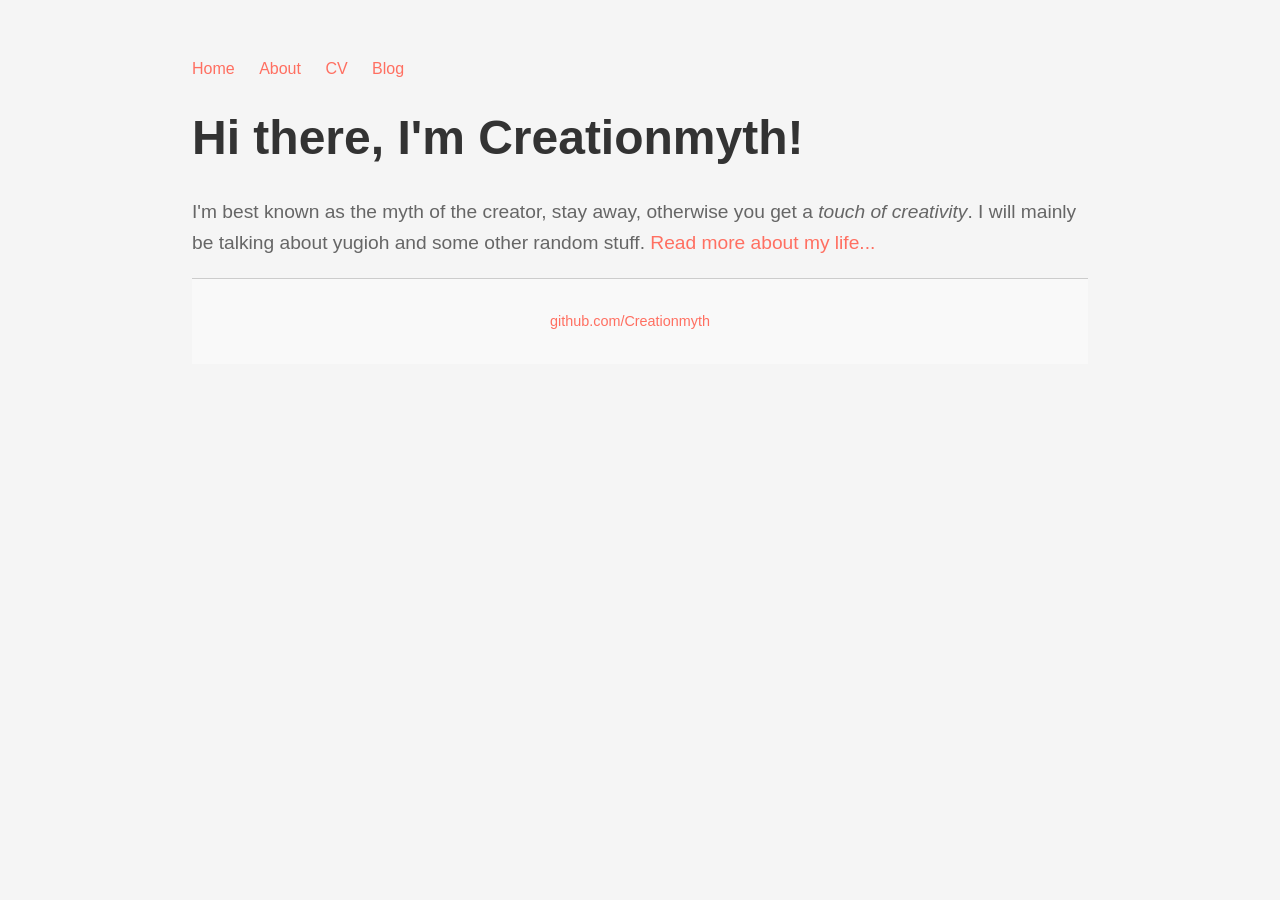
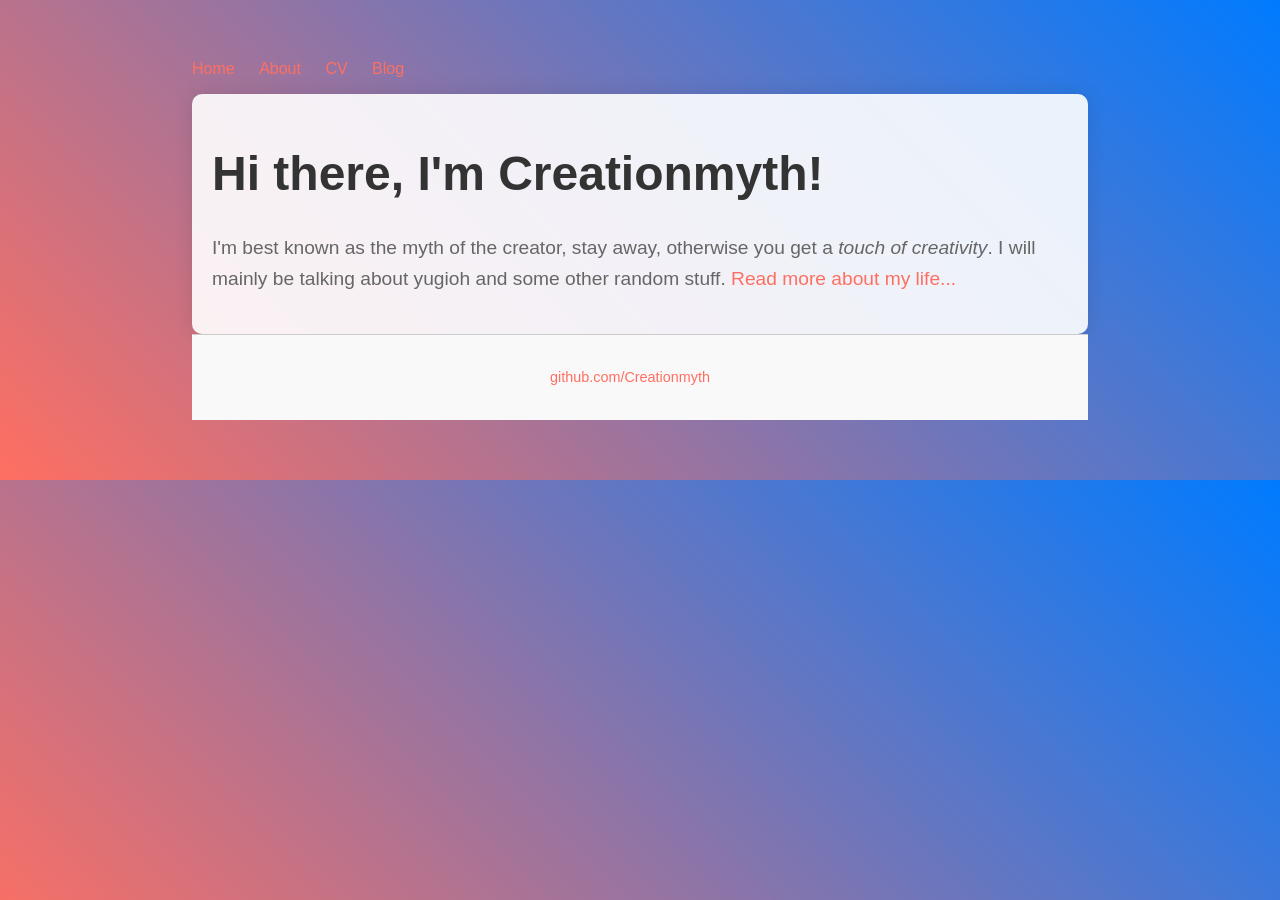
Before and after one commit to Creationmyth/Creationmyth.github.io, a Jekyll site: the page index.html, which Jekyll copies as it is, in a window 1280 px wide. Built offline with Jekyll 4.4.1, drawn with Linux system fonts in a browser that asks for light colours.

Commit message:
Updating CSS of the file

```diff
--- a/css/main.css
+++ b/css/main.css
@@ -1,10 +1,21 @@
-/* Body */
 body {
     margin: 60px auto;
     width: 70%;
     font-family: 'Arial', sans-serif;
-    background-color: #f5f5f5; /* Light gray background */
+    background-color: #f5f5f5;
+    background-image: linear-gradient(45deg, #ff6f61, #007bff); /* Vibrant gradient background */
+    background-repeat: repeat;
 }
+
+.container {
+    background-color: rgba(255, 255, 255, 0.9); /* Semi-transparent white background for content */
+    padding: 20px;
+    border-radius: 10px;
+    box-shadow: 0 0 20px rgba(0, 0, 0, 0.1);
+}
+
+
+
 
 /* Navigation and Footer */
 nav ul, footer ul {
```
